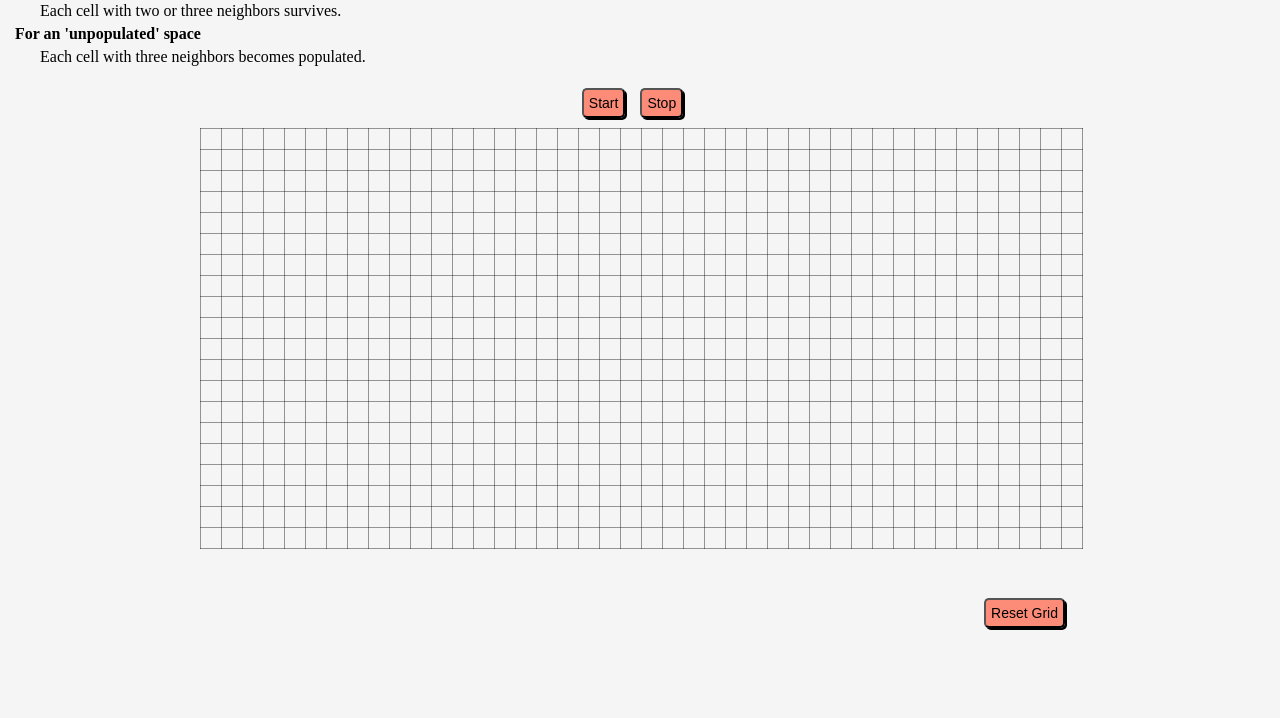
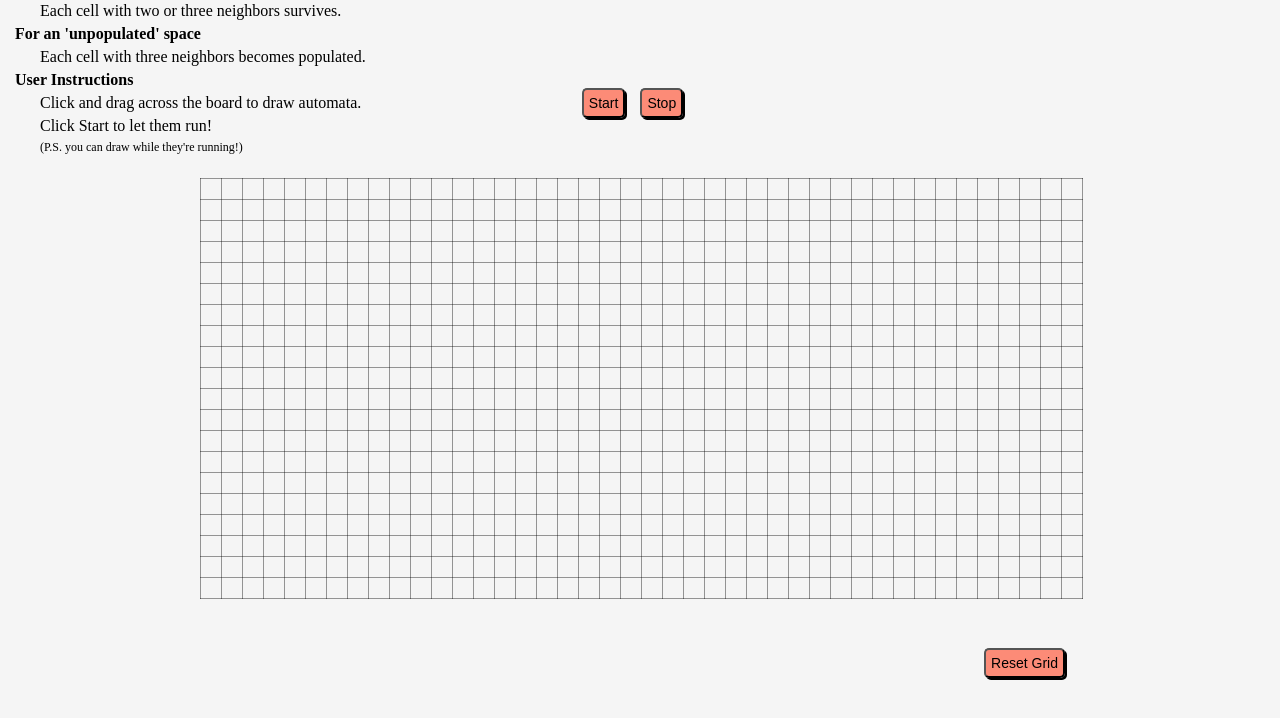
Before and after one commit to abarolli/gameoflife, a plain HTML site: page index.html in a window 1280 px wide. Shown: the part 72-790 px from the top of the page. Drawn offline with Linux system fonts and the light colour scheme.

Commit message:
Added user instructions

```diff
--- a/index.html
+++ b/index.html
@@ -21,6 +21,10 @@
 			<p class="rule">Each cell with two or three neighbors survives.</p>
 			<h4 class="rule">For an 'unpopulated' space</h4>
 			<p class="rule">Each cell with three neighbors becomes populated.</p>
+			<h4 class="rule">User Instructions</h4>
+			<p class="rule">Click and drag across the board to draw automata.</p>
+			<p class="rule">Click Start to let them run!</p>
+			<p class="rule ps">(P.S. you can draw while they're running!)</p>
 		</div>
 	</main>
 	<table>
--- a/style.css
+++ b/style.css
@@ -11,6 +11,8 @@ body {
 	height: 100%;
 	position: relative;
 	background-color: whitesmoke;
+	min-width: 950px;
+	overflow-x: hidden;
 }
 
 nav {
@@ -22,7 +24,7 @@ nav {
 table {
 	border-collapse: collapse;
 	position: absolute;
-	top: 200px;
+	top: 250px;
 	left: 200px;
 }
 
@@ -56,7 +58,7 @@ main {
 
 .resetGrid {
 	position: absolute;
-	bottom: 100px;
+	bottom: 50px;
 	right: 200px;
 }
 
@@ -91,6 +93,10 @@ td {
 	padding-top: 5px;
 }
 
+.ps {
+	font-size: 12px;
+}
+
 p.rule {
 	margin-left: 25px;
 }
```
